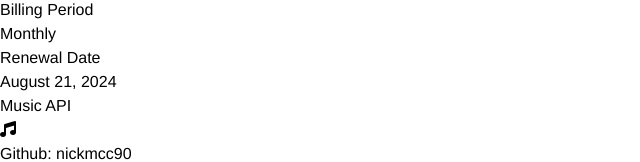
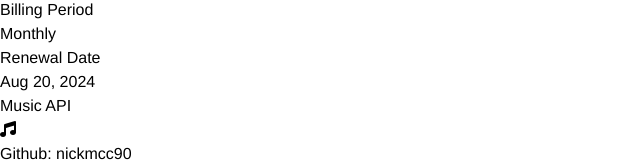
Before and after one commit to nickmcc90/Spotify-song-api, a React (Vite) app in the folder client/: page / in a window 1280 px wide. Shown: the part 2465-2627 px from the top of the page, without its empty margins (0-640 px from the left). Built offline with nearby package versions, Linux system fonts and the light colour scheme.

Commit message:
displaying accurate monthly sub date on the frontend

```diff
--- a/client/src/components/billingplanning.jsx
+++ b/client/src/components/billingplanning.jsx
@@ -14,6 +14,11 @@ function BillingPlanning(props) {
   const serverDOMAIN = 'http://localhost:5000'
 
   const { vibeCheckout } = props
+
+  // grabbing the data a month ahead of today
+  const today = new Date();
+  let monthAhead = new Date(new Date().setDate(today.getDate() + 31));
+  monthAhead = monthAhead.toLocaleDateString('en-us', {month:"short", day:"numeric", year:"numeric"})
 
   return (
     <div id='Payment-Plans' className='text-white min-h-screen grid grid-cols-1 lg:grid-cols-2 max-w-[1000px] mx-auto
@@ -104,7 +109,7 @@ function BillingPlanning(props) {
             </div>
             <div className='flex justify-between font-thin'>
               <div>Renewal Date</div>
-              <div>August 21, 2024</div>
+              <div>{monthAhead}</div>
             </div>
           </div>
         </div>
```
